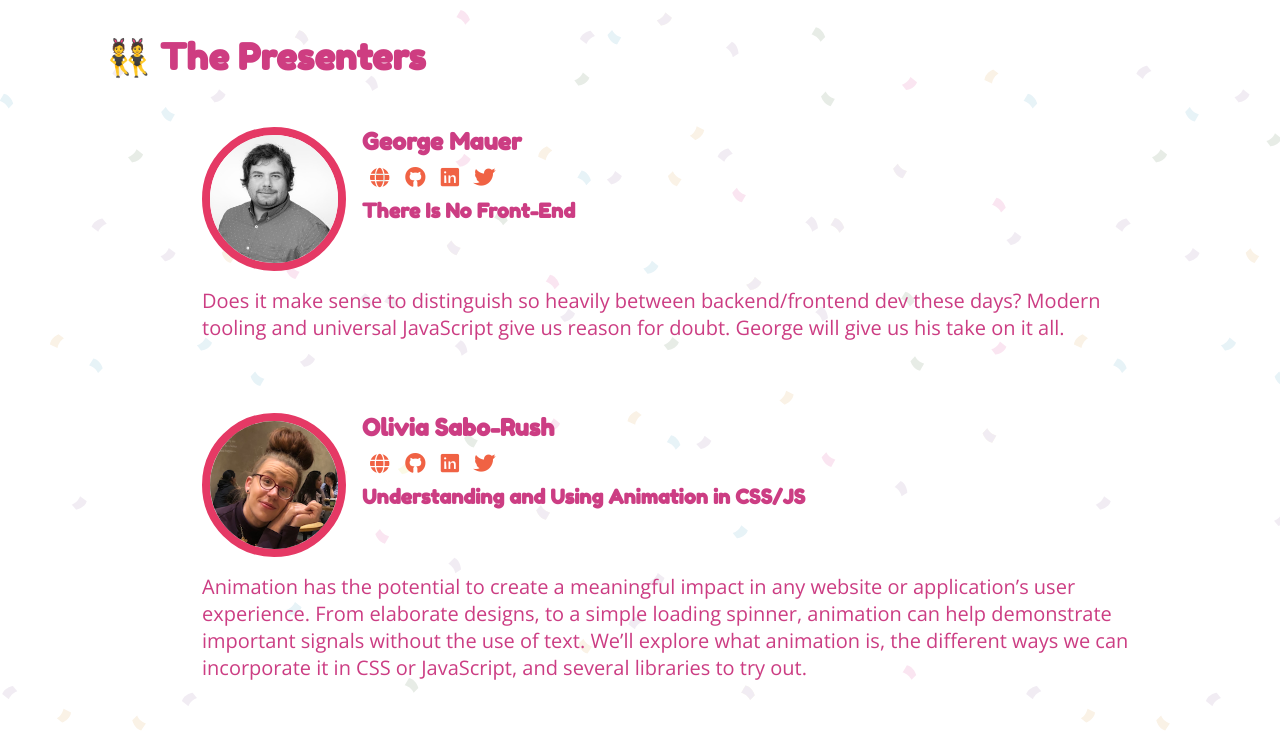
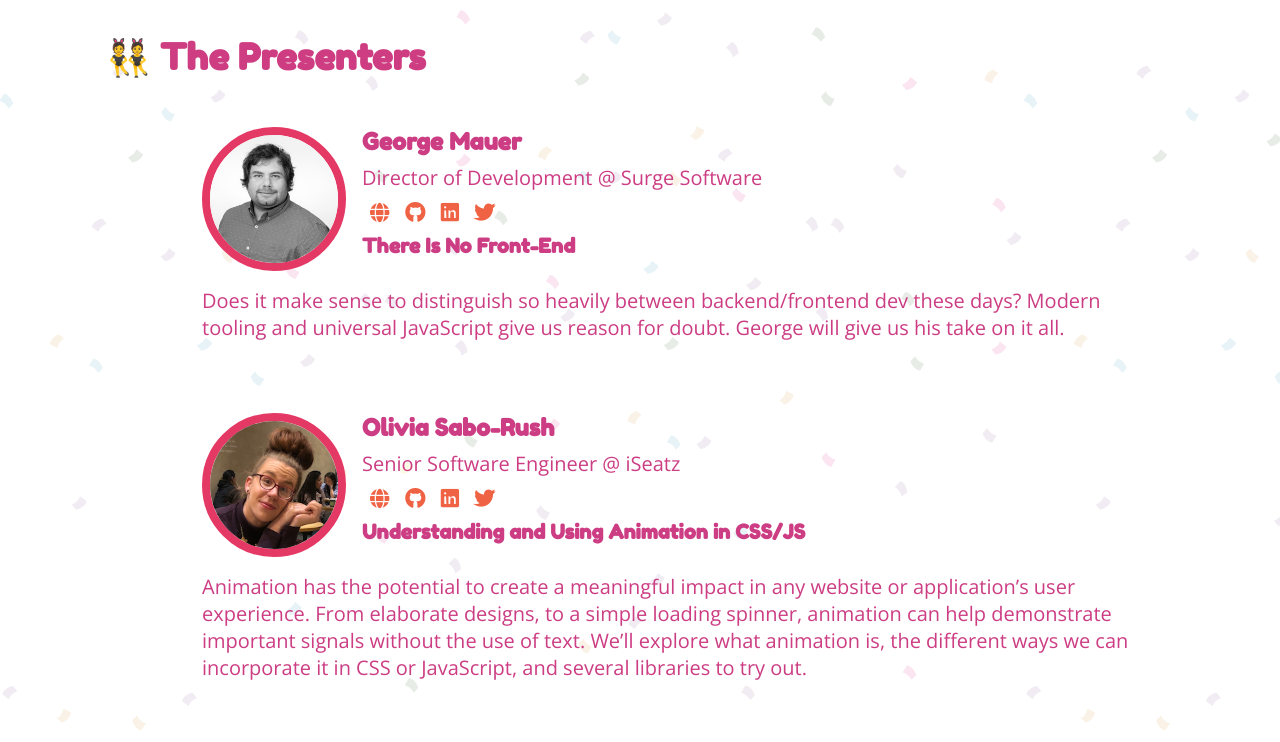
Before and after one commit to livrush/front-end-party, a React (Create React App) app: page / in a window 1280 px wide. Shown: the part 1580-2322 px from the top of the page. Built offline with nearby package versions, Linux system fonts and the light colour scheme.

Commit message:
add speaker positions and aria labels

```diff
--- a/src/components/Speaker.jsx
+++ b/src/components/Speaker.jsx
@@ -21,12 +21,16 @@ const Speaker = ({
         </div>
         <div className="speaker-information">
           <h3 className="speaker-text--side speaker-name">{presenter}</h3>
+          {speaker.social.website ? (
+            <p className="speaker-text--side speaker-position">{speaker.position}</p>
+          ) : null}
           <div className="speaker-text--side speaker-social-media">
             {speaker.social.website ? (
               <a
                 href={speaker.social.website}
                 target="_blank"
                 rel="noopener noreferrer"
+                aria-label="Check out this speaker's website"
                 className="speaker-social-link link-delay rainbow-text"
               >
                 <i className="fas fa-globe" />
@@ -37,6 +41,7 @@ const Speaker = ({
                 href={speaker.social.github}
                 target="_blank"
                 rel="noopener noreferrer"
+                aria-label="Check out this speaker's Github"
                 className="speaker-social-link link-delay rainbow-text"
               >
                 <i className="fab fa-github" />
@@ -47,6 +52,7 @@ const Speaker = ({
                 href={speaker.social.linkedin}
                 target="_blank"
                 rel="noopener noreferrer"
+                aria-label="Check out this speaker's LinkedIn"
                 className="speaker-social-link link-delay rainbow-text"
               >
                 <i className="fab fa-linkedin" />
@@ -57,6 +63,7 @@ const Speaker = ({
                 href={speaker.social.twitter}
                 target="_blank"
                 rel="noopener noreferrer"
+                aria-label="Check out this speaker's Twitter"
                 className="speaker-social-link link-delay rainbow-text"
               >
                 <i className="fab fa-twitter" />
```
